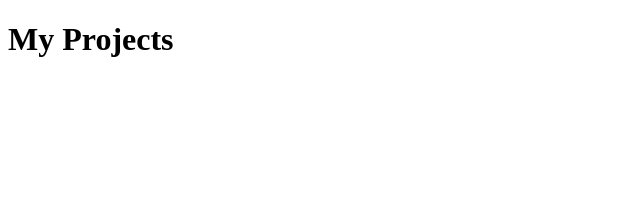
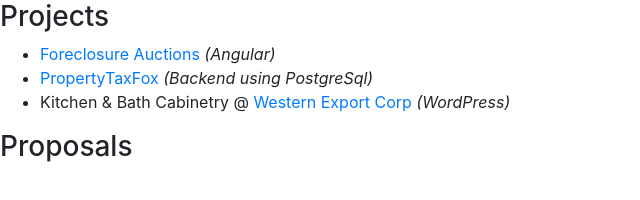
Before and after one commit to paulnu/paulnu.github.io, a plain HTML site: page index.html in a window 1280 px wide. Shown: the whole page, without its empty margins (0-640 px from the left). Drawn offline with nearby package versions, Linux system fonts and the light colour scheme.

Commit message:
added some pojects and started with bootstrap style in index.html

```diff
--- a/index.html
+++ b/index.html
@@ -6,10 +6,29 @@
   <meta name="viewport" content="width=device-width, initial-scale=1.0">
   <meta http-equiv="X-UA-Compatible" content="ie=edge">
   <title>Projects</title>
+  <!-- <link rel="stylesheet" href="bootstrap_darkly.min.css"> -->
+  <link rel="stylesheet" href="https://stackpath.bootstrapcdn.com/bootstrap/4.3.1/css/bootstrap.min.css"
+    integrity="sha384-ggOyR0iXCbMQv3Xipma34MD+dH/1fQ784/j6cY/iJTQUOhcWr7x9JvoRxT2MZw1T" crossorigin="anonymous">
+  <script src="https://code.jquery.com/jquery-3.4.1.min.js"
+    integrity="sha256-CSXorXvZcTkaix6Yvo6HppcZGetbYMGWSFlBw8HfCJo=" crossorigin="anonymous"></script>
+  <script src="https://stackpath.bootstrapcdn.com/bootstrap/4.3.1/js/bootstrap.min.js"
+    integrity="sha384-JjSmVgyd0p3pXB1rRibZUAYoIIy6OrQ6VrjIEaFf/nJGzIxFDsf4x0xIM+B07jRM"
+    crossorigin="anonymous"></script>
+  <script src="https://cdnjs.cloudflare.com/ajax/libs/handlebars.js/4.2.0/handlebars.min.js"></script>
 </head>
 
 <body>
-  <h1>My Projects</h1>
+  <h3 id="projects">Projects</h3>
+  <ul>
+    <li><a target="_blank" href="http://reaux-dev.s3-website-us-east-1.amazonaws.com">Foreclosure Auctions</a>
+      <em>(Angular)</em></li>
+    <li><a target="_blank" href="https://www.propertytaxfox.com">PropertyTaxFox</a> <em>(Backend using PostgreSql)</em>
+    </li>
+    <li>Kitchen &amp; Bath Cabinetry @ <a target="_blank" href="http://www.westernexportcorp.com/wec/">Western Export
+        Corp</a>
+      <em>(WordPress)</em></li>
+  </ul>
+  <h3 id="proposals">Proposals</h3>
 </body>
 
 </html>
```
Also changed, not shown: 1 other file.
